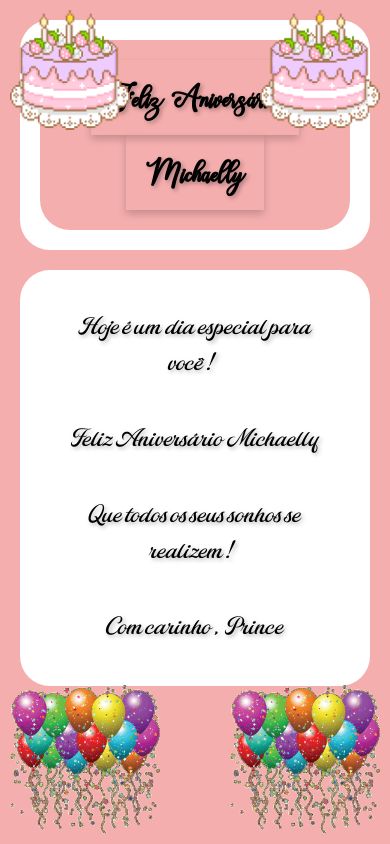
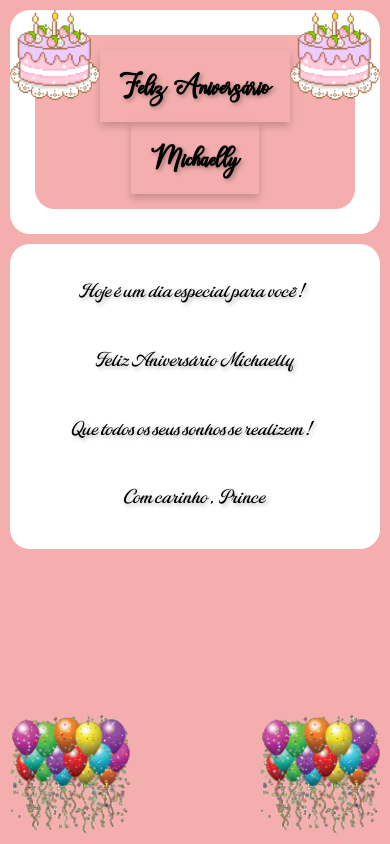
Before and after one commit to PrinceMarlez/Anivers-rio, a plain HTML site: page index.html in a window 390 px wide. Drawn offline with Linux system fonts and the light colour scheme.

Commit message:
alterando

```diff
--- a/index.html
+++ b/index.html
@@ -1,5 +1,5 @@
 <!DOCTYPE html>
-<html lang="en">
+<html lang="pt-br">
 <head>
     <meta charset="UTF-8">
     <meta name="viewport" content="width=device-width, initial-scale=1.0">
@@ -8,23 +8,21 @@
 </head>
 <body>
     <div class="header">
-    <div class="header-content">
-        <h1>Feliz Aniversário</h1>
-        <h1>Michaelly</h1>
-    </div>
+        <div class="header-content">
+            <h1>Feliz Aniversário</h1>
+            <h1>Michaelly</h1>
+        </div>
         <img src="src/Animated GIFs graphic.gif" alt="Aniversário Michaelly" class="birthday-gif">
         <img src="src/Animated GIFs graphic.gif" alt="Aniversário Michaelly" class="birthday-gif2">
         <img src="src/download.gif" alt="Aniversário Michaelly" class="birthday-gif3">
         <img src="src/download.gif" alt="Aniversário Michaelly" class="birthday-gif4">
     </div>
+
     <div class="content">
         <p>Hoje é um dia especial para você!</p>
         <p>Feliz Aniversário Michaelly</p>
         <p>Que todos os seus sonhos se realizem!</p>
         <p>Com carinho, Prince</p>
     </div>
-
-    </footer>
-
 </body>
 </html>
--- a/styles.css
+++ b/styles.css
@@ -5,6 +5,8 @@ body {
     margin: 0;
     padding: 0;
     overflow-x: hidden;
+    word-wrap: break-word;
+    -webkit-text-size-adjust: none;
 }
 
 html {
@@ -19,6 +21,7 @@ html {
     border-radius: 30px;
     margin: 20px;
     position: relative;
+    overflow-wrap: break-word;
 }
 
 .header-content {
@@ -32,6 +35,7 @@ html {
     padding: 20px;
     background-color: #f5aeae;
     border-radius: 30px;
+    max-width: 100%;
 }
 
 /* === TÍTULO === */
@@ -43,6 +47,8 @@ h1 {
     margin: 0;
     padding: 20px;
     box-shadow: 0 4px 8px rgba(0, 0, 0, 0.2);
+    max-width: 100%;
+    word-wrap: break-word;
 }
 
 /* === CONTEÚDO === */
@@ -56,6 +62,7 @@ h1 {
     border-radius: 30px;
     font-family: 'avenue', Arial, sans-serif;
     text-align: center;
+    max-width: 100%;
 }
 
 p {
@@ -66,6 +73,8 @@ p {
     line-height: 1.5;
     padding: 0 20px;
     border-radius: 30px;
+    word-wrap: break-word;
+    max-width: 100%;
 }
 
 /* === BALÕES FIXOS NOS CANTOS (MAIORES) === */
@@ -77,7 +86,7 @@ p {
     object-fit: contain;
     border-radius: 30px;
     z-index: 0;
-    opacity: 1; /* totalmente visível */
+    opacity: 1;
     pointer-events: none;
 }
 
@@ -137,10 +146,38 @@ p {
     }
 
     h1 {
-        font-size: 2em;
+        font-size: 2.2em;
     }
 
     p {
         font-size: 1.5em;
+        padding: 0 10px;
+    }
+
+    .header, .header-content, .content {
+        margin: 10px;
+        padding: 15px;
+        border-radius: 20px;
     }
 }
+
+/* Responsivo ainda menor: celulares bem estreitos */
+@media (max-width: 480px) {
+    .birthday-gif,
+    .birthday-gif2 {
+        width: 90px;
+    }
+
+    .birthday-gif3,
+    .birthday-gif4 {
+        width: 120px;
+    }
+
+    h1 {
+        font-size: 1.8em;
+    }
+
+    p {
+        font-size: 1.2em;
+    }
+}
```
